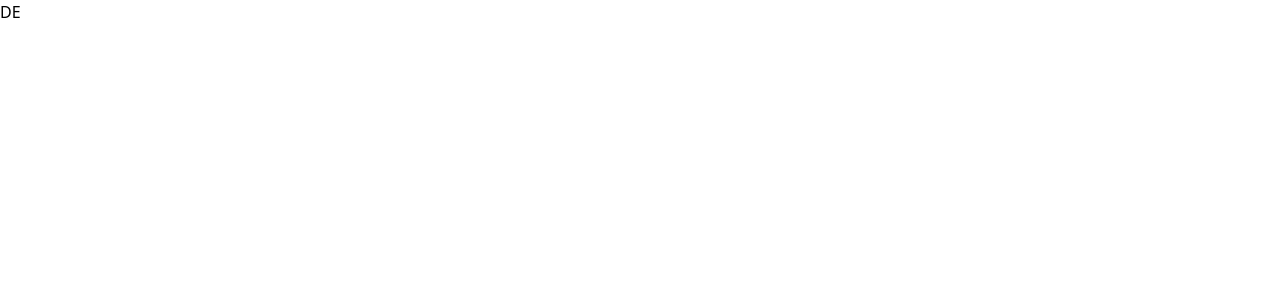
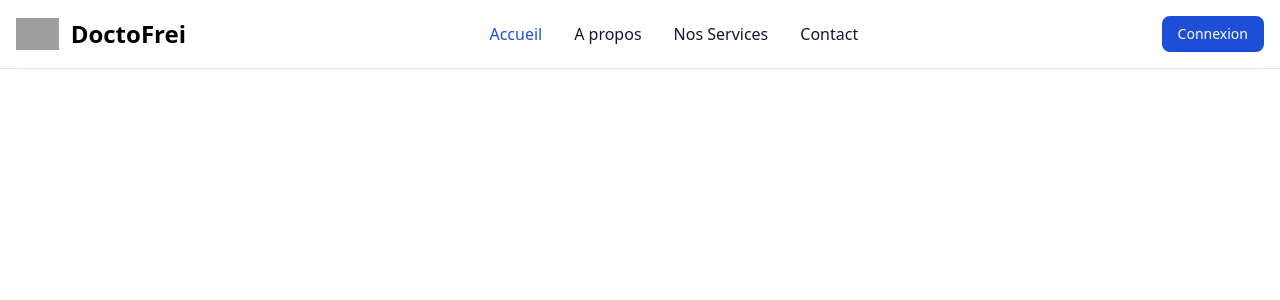
Before and after one commit to 21Hmzz/doctofrei, an Angular app: page / in a window 1280 px wide. Shown: the top 300 px of the page. Built offline with nearby package versions, Linux system fonts and the light colour scheme; grey boxes are pictures that could not be loaded.

Commit message:
1st version header + footer

```diff
--- a/src/app/app.component.html
+++ b/src/app/app.component.html
@@ -1,3 +1,3 @@
-<h1>
-  DE
-</h1>
+<app-header></app-header>
+
+<app-footer></app-footer>
--- a/src/app/app.module.ts
+++ b/src/app/app.module.ts
@@ -3,10 +3,14 @@
 
 import { AppRoutingModule } from './app-routing.module';
 import { AppComponent } from './app.component';
+import { HeaderComponent } from './header/header.component';
+import { FooterComponent } from './footer/footer.component';
 
 @NgModule({
   declarations: [
-    AppComponent
+    AppComponent,
+    HeaderComponent,
+    FooterComponent
   ],
   imports: [
     BrowserModule,
--- /dev/null
+++ b/src/app/footer/footer.component.html
@@ -0,0 +1,16 @@
+
+
+<footer class="bg-white rounded-lg shadow m-4 dark:bg-gray-800">
+    <div class="w-full mx-auto max-w-screen-xl p-4 md:flex md:items-center md:justify-between">
+      <span class="text-sm text-gray-500 sm:text-center dark:text-gray-400">© 2024 <a href="https://flowbite.com/" class="hover:underline">DoctoFrei</a>. Tous droits résérves.
+    </span>
+    <ul class="flex flex-wrap items-center mt-3 text-sm font-medium text-gray-500 dark:text-gray-400 sm:mt-0">
+        <li>
+            <a href="#" class="hover:underline me-4 md:me-6">About</a>
+        </li>
+        <li>
+            <a href="#" class="hover:underline">Contact</a>
+        </li>
+    </ul>
+    </div>
+</footer>
--- /dev/null
+++ b/src/app/header/header.component.html
@@ -0,0 +1,35 @@
+
+
+<nav class="bg-white dark:bg-gray-900 fixed w-full z-20 top-0 start-0 border-b border-gray-200 dark:border-gray-600">
+    <div class="max-w-screen-xl flex flex-wrap items-center justify-between mx-auto p-4">
+    <a href="https://flowbite.com/" class="flex items-center space-x-3 rtl:space-x-reverse">
+        <img src="https://flowbite.com/docs/images/logo.svg" class="h-8" alt="Flowbite Logo">
+        <span class="self-center text-2xl font-semibold whitespace-nowrap dark:text-white">DoctoFrei</span>
+    </a>
+    <div class="flex md:order-2 space-x-3 md:space-x-0 rtl:space-x-reverse">
+        <button type="button" class="text-white bg-blue-700 hover:bg-blue-800 focus:ring-4 focus:outline-none focus:ring-blue-300 font-medium rounded-lg text-sm px-4 py-2 text-center dark:bg-blue-600 dark:hover:bg-blue-700 dark:focus:ring-blue-800">Connexion</button>
+        <button data-collapse-toggle="navbar-sticky" type="button" class="inline-flex items-center p-2 w-10 h-10 justify-center text-sm text-gray-500 rounded-lg md:hidden hover:bg-gray-100 focus:outline-none focus:ring-2 focus:ring-gray-200 dark:text-gray-400 dark:hover:bg-gray-700 dark:focus:ring-gray-600" aria-controls="navbar-sticky" aria-expanded="false">
+          <span class="sr-only">Open main menu</span>
+          <svg class="w-5 h-5" aria-hidden="true" xmlns="http://www.w3.org/2000/svg" fill="none" viewBox="0 0 17 14">
+              <path stroke="currentColor" stroke-linecap="round" stroke-linejoin="round" stroke-width="2" d="M1 1h15M1 7h15M1 13h15"/>
+          </svg>
+      </button>
+    </div>
+    <div class="items-center justify-between hidden w-full md:flex md:w-auto md:order-1" id="navbar-sticky">
+      <ul class="flex flex-col p-4 md:p-0 mt-4 font-medium border border-gray-100 rounded-lg bg-gray-50 md:space-x-8 rtl:space-x-reverse md:flex-row md:mt-0 md:border-0 md:bg-white dark:bg-gray-800 md:dark:bg-gray-900 dark:border-gray-700">
+        <li>
+          <a href="#" class="block py-2 px-3 text-white bg-blue-700 rounded md:bg-transparent md:text-blue-700 md:p-0 md:dark:text-blue-500" aria-current="page">Accueil</a>
+        </li>
+        <li>
+          <a href="#" class="block py-2 px-3 text-gray-900 rounded hover:bg-gray-100 md:hover:bg-transparent md:hover:text-blue-700 md:p-0 md:dark:hover:text-blue-500 dark:text-white dark:hover:bg-gray-700 dark:hover:text-white md:dark:hover:bg-transparent dark:border-gray-700">A propos</a>
+        </li>
+        <li>
+          <a href="#" class="block py-2 px-3 text-gray-900 rounded hover:bg-gray-100 md:hover:bg-transparent md:hover:text-blue-700 md:p-0 md:dark:hover:text-blue-500 dark:text-white dark:hover:bg-gray-700 dark:hover:text-white md:dark:hover:bg-transparent dark:border-gray-700">Nos Services</a>
+        </li>
+        <li>
+          <a href="#" class="block py-2 px-3 text-gray-900 rounded hover:bg-gray-100 md:hover:bg-transparent md:hover:text-blue-700 md:p-0 md:dark:hover:text-blue-500 dark:text-white dark:hover:bg-gray-700 dark:hover:text-white md:dark:hover:bg-transparent dark:border-gray-700">Contact</a>
+        </li>
+      </ul>
+    </div>
+    </div>
+  </nav>
```
Also changed, not shown: src/app/footer/footer.component.ts (added, +10 -0 lines), src/app/header/header.component.ts (added, +10 -0 lines), src/app/footer/footer.component.css (added), src/app/header/header.component.css (added), 2 other files (tests, documents, lock files or other folders).
